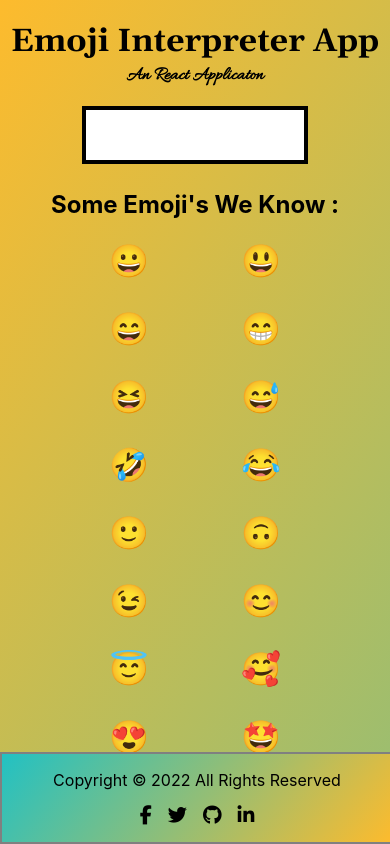
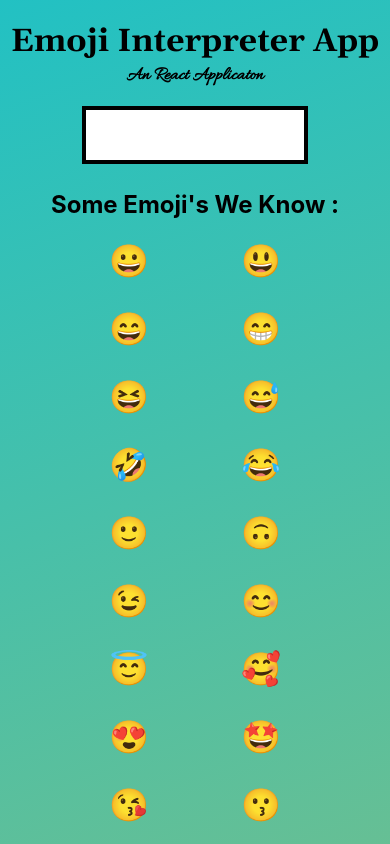
Before and after one commit to SamyakKhairnar/NeoG-Camp-Level-Zero-Mark-8, a React (Create React App) app: page / in a window 390 px wide. Shown: the top 844 px of the page. Built offline with nearby package versions, Linux system fonts and the light colour scheme.

Commit message:
Added Responsiveness

```diff
--- a/public/index.html
+++ b/public/index.html
@@ -25,7 +25,7 @@
       work correctly both with client-side routing and a non-root public URL.
       Learn how to configure a non-root public URL by running `npm run build`.
     -->
-    <title>React App</title>
+    <title>Emoji Dictionary</title>
   </head>
   <body>
     <noscript>You need to enable JavaScript to run this app.</noscript>
--- a/src/App.css
+++ b/src/App.css
@@ -5,7 +5,7 @@
 
 body{
   background: rgb(34,193,195);
-  background: linear-gradient(306deg, rgba(34,193,195,1) 0%, rgba(253,187,45,1) 100%);
+  background: linear-gradient(160deg, rgba(34,193,195,1) 0%, rgba(253,187,45,1) 120%);
 }
 
 h1{
@@ -29,11 +29,9 @@
   left: 0;
   bottom: 0;
   width: 100%;
-  border: 2px solid gray;
-  /* margin-top: 12px;
-  padding: 0.2rem; */
+  border: 2px double black;
   background: rgb(34,193,195);
-  background: linear-gradient(130deg, rgba(34,193,195,1) 0%, rgba(253,187,45,1) 100%);
+  background: linear-gradient(310deg, rgba(34,193,195,1) 0%, rgba(253,187,45,1) 120%);
 }
 
 .list-non-bullet {
@@ -53,3 +51,12 @@
 .link .fa-brands:hover {
   color: #ffffff;
 }
+
+@media only screen and (max-width: 600px){
+
+  .footer{
+    position: relative;
+    background: linear-gradient(360deg, rgba(34,193,195,1) 0%, rgba(253,187,45,1) 150%);
+    border: 1px solid black;
+  }
+}
```
